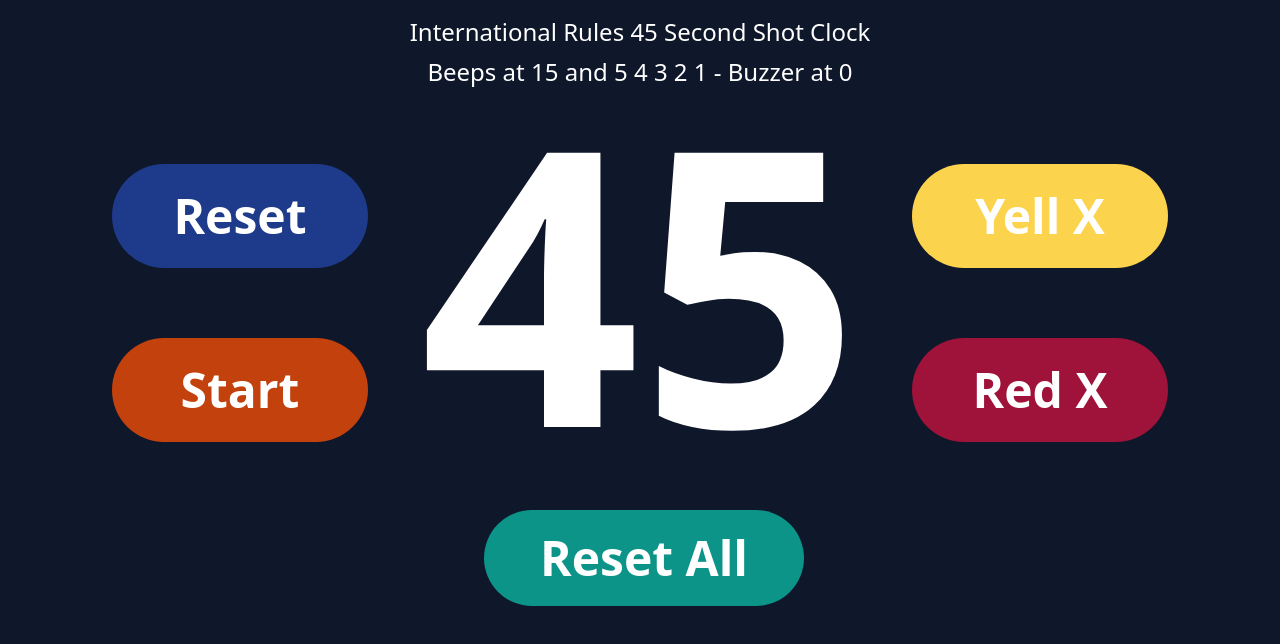
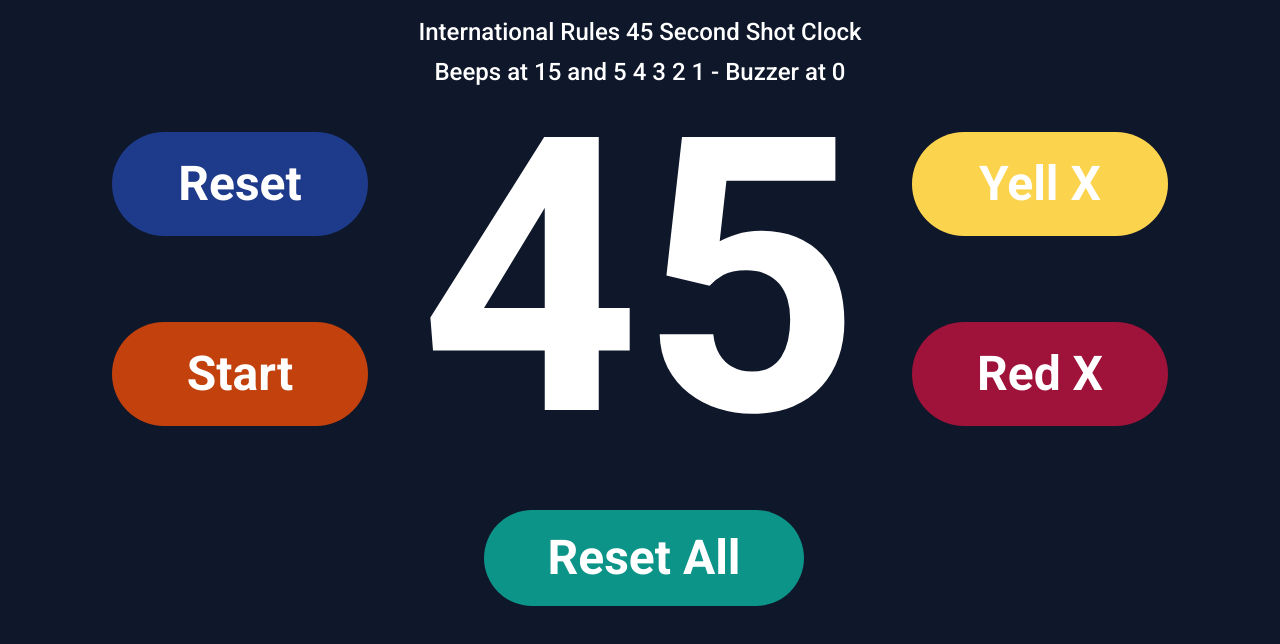
Before and after one commit to troxtele/45, a plain HTML site: page index.html in a window 1280 px wide. Drawn offline with nearby package versions, Linux system fonts and the light colour scheme.

Commit message:
Add files via upload

```diff
--- a/index.html
+++ b/index.html
@@ -21,9 +21,20 @@
       content="International Rules 45 Second Shot Clock"
     />
 
+    <!-- Robot font -->
+    <link rel="preconnect" href="https://fonts.googleapis.com" />
+    <link rel="preconnect" href="https://fonts.gstatic.com" crossorigin />
+    <link
+      href="https://fonts.googleapis.com/css2?family=Roboto:wght@400;500;700&display=swap"
+      rel="stylesheet"
+    />
+
     <!-- Import Tailwind CSS from CDN -->
     <script src="https://cdn.tailwindcss.com/"></script>
     <style>
+      html {
+        font-family: "Roboto", sans-serif !important;
+      }
       .flash {
         animation: flash 1s linear infinite; /* add flashing animation */
         color: red; /* change color of countdown digits */
@@ -53,12 +64,12 @@
     >
       <!-- left -->
       <div
-        class="font-bold flex flex-col sm:justify-between md:mt-8 lg:mt-[3rem] gap-5 sm:gap-7 row-start-2"
+        class="font-bold flex flex-col sm:justify-between gap-5 py-2.5 lg:py-4 sm:gap-7 row-start-2"
       >
         <!-- Reset button -->
         <button
           id="reset"
-          class="py-3 sm:py-4 md:py-5 lg:py-7 w-[8rem] sm:w-[10rem] md:w-[13rem] lg:w-[16rem] text-2xl md:text-3xl lg:text-5xl bg-blue-900 text-white font-bold rounded-full"
+          class="py-3 sm:py-3 md:py-5 lg:py-7 w-[8rem] sm:w-[10rem] md:w-[12rem] lg:w-[16rem] text-2xl md:text-3xl lg:text-5xl bg-blue-900 text-white font-bold rounded-full"
         >
           Reset
         </button>
@@ -66,7 +77,7 @@
         <!-- Start button -->
         <button
           id="start"
-          class="py-3 sm:py-4 md:py-5 lg:py-7 w-[8rem] sm:w-[10rem] md:w-[13rem] lg:w-[16rem] text-2xl md:text-3xl lg:text-5xl bg-orange-700 text-white font-bold rounded-full"
+          class="py-3 sm:py-3 md:py-5 lg:py-7 w-[8rem] sm:w-[10rem] md:w-[12rem] lg:w-[16rem] text-2xl md:text-3xl lg:text-5xl bg-orange-700 text-white font-bold rounded-full"
         >
           Start
         </button>
@@ -75,37 +86,37 @@
       <div class="font-bold col-span-2 flex justify-center">
         <span
           id="countdown"
-          class="text-[10rem] md:text-[16rem] lg:text-[24rem] leading-[1] sm:leading-[0.85]"
+          class="text-[10rem] sm:text-[12rem] md:text-[16rem] lg:text-[24rem] !leading-[0.85]"
           >45</span
         >
       </div>
       <!-- right -->
       <div
-        class="font-bold flex flex-col sm:justify-between md:mt-8 lg:mt-[3rem] gap-5 sm:gap-7 row-start-2"
+        class="font-bold flex flex-col sm:justify-between gap-5 py-2.5 lg:py-4 sm:gap-7 row-start-2"
       >
         <!-- Yell X -->
         <button
           id="ext-2"
-          class="py-3 sm:py-4 md:py-5 lg:py-7 w-[8rem] sm:w-[10rem] md:w-[13rem] lg:w-[16rem] text-2xl md:text-3xl lg:text-5xl bg-amber-300 text-white font-bold rounded-full"
+          class="py-3 sm:py-3 md:py-5 lg:py-7 w-[8rem] sm:w-[10rem] md:w-[12rem] lg:w-[16rem] text-2xl md:text-3xl lg:text-5xl bg-amber-300 text-white font-bold rounded-full"
         >
           Yell X
         </button>
         <!-- Red X -->
         <button
           id="ext-1"
-          class="py-3 sm:py-4 md:py-5 lg:py-7 w-[8rem] sm:w-[10rem] md:w-[13rem] lg:w-[16rem] text-2xl md:text-3xl lg:text-5xl bg-rose-800 text-white font-bold rounded-full"
+          class="py-3 sm:py-3 md:py-5 lg:py-7 w-[8rem] sm:w-[10rem] md:w-[12rem] lg:w-[16rem] text-2xl md:text-3xl lg:text-5xl bg-rose-800 text-white font-bold rounded-full"
         >
           Red X
         </button>
       </div>
     </div>
 
-    <div class="flex justify-center mt-2 sm:mt-4 md:mt-12">
+    <div class="flex justify-center sm:mt-4 md:mt-12">
       <div class="font-bold">
         <!-- Reset All button -->
         <button
           id="reset-all"
-          class="py-4 sm:py-5 md:py-6 w-[10rem] sm:w-[12rem] md:w-[16rem] lg:w-[20rem] text-xl sm:text-2xl md:text-3xl lg:text-5xl bg-teal-600 text-white font-bold rounded-full ml-2"
+          class="py-4 sm:py-4 md:py-6 w-[10rem] sm:w-[12rem] md:w-[16rem] lg:w-[20rem] text-xl sm:text-2xl md:text-3xl lg:text-5xl bg-teal-600 text-white font-bold rounded-full ml-2"
         >
           Reset All
         </button>
```
